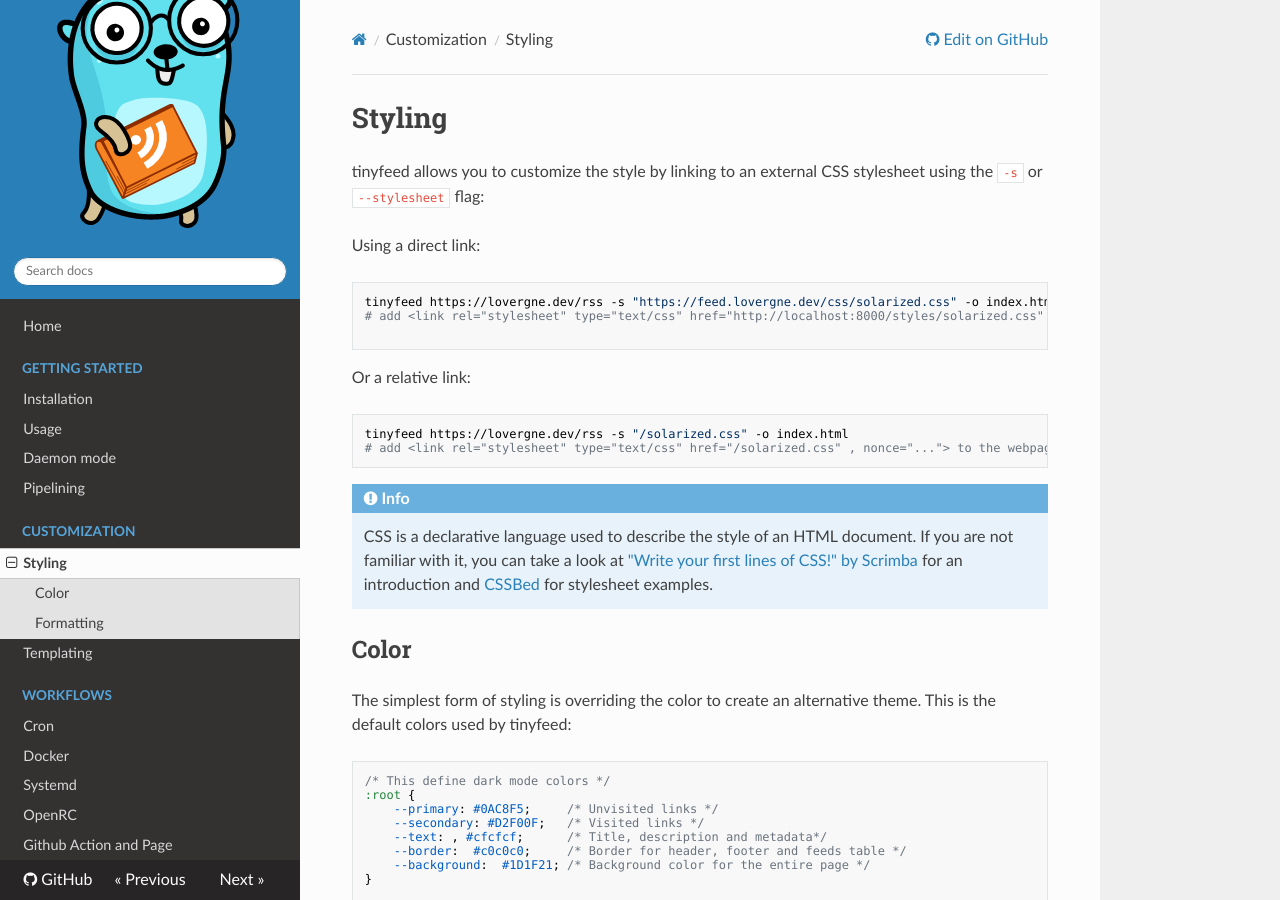
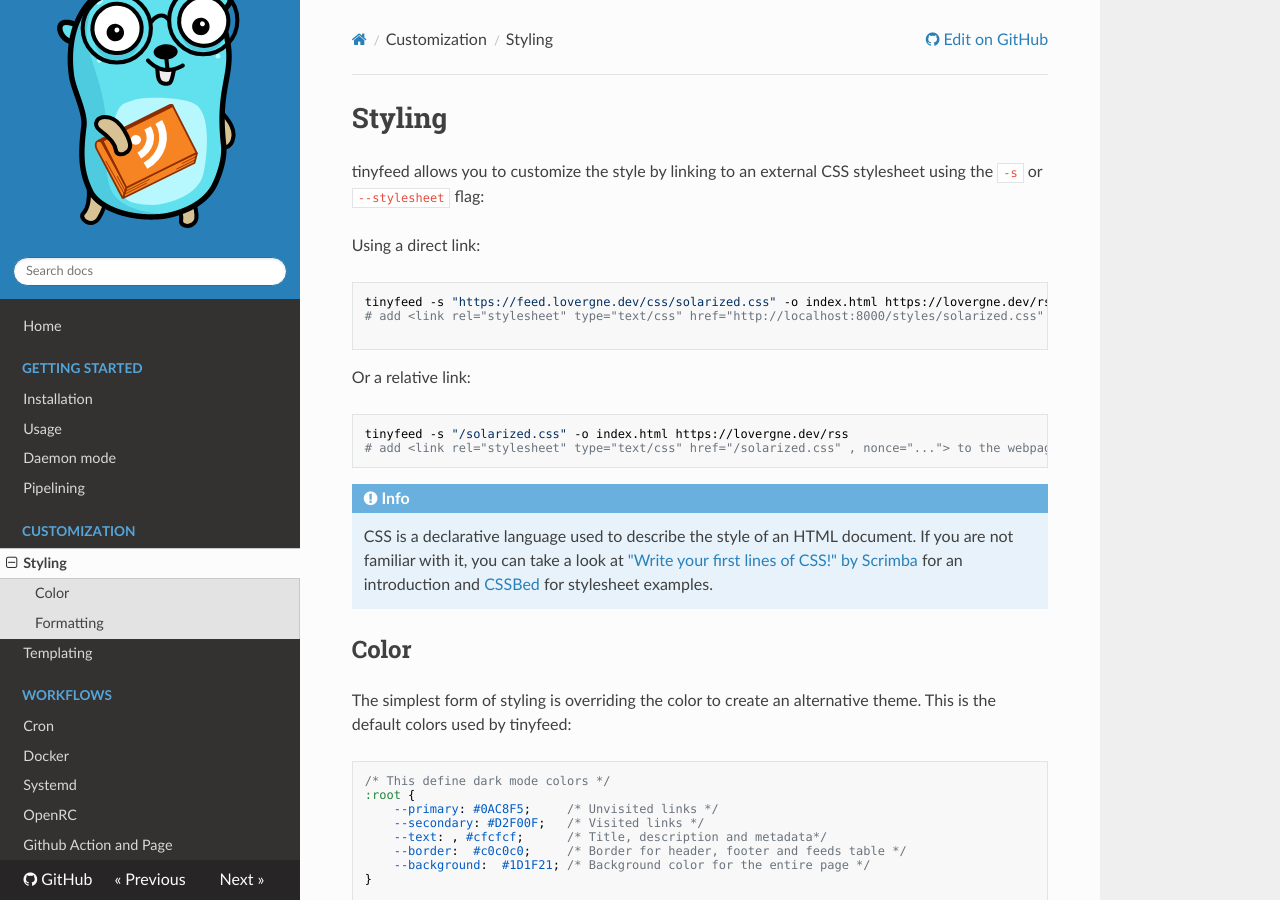
Before and after one commit to TheBigRoomXXL/tinyfeed, an MkDocs documentation site: the page built from docs/styling.md, in a window 1280 px wide and 900 px high. Built offline with MkDocs 1.6.1, drawn with Linux system fonts in a browser that asks for light colours; nearby versions of some CDN libraries.

Commit message:
docs: encorage o pass argument after option

````diff
--- a/docs/styling.md
+++ b/docs/styling.md
@@ -6,14 +6,14 @@ the `-s` or `--stylesheet` flag:
 Using a direct link:
 
 ```bash
-tinyfeed https://lovergne.dev/rss -s "https://feed.lovergne.dev/css/solarized.css" -o index.html
+tinyfeed -s "https://feed.lovergne.dev/css/solarized.css" -o index.html https://lovergne.dev/rss
 # add <link rel="stylesheet" type="text/css" href="http://localhost:8000/styles/solarized.css" , nonce="..."> to the webpage
 
 ```
 
 Or a relative link:
 ```bash
-tinyfeed https://lovergne.dev/rss -s "/solarized.css" -o index.html
+tinyfeed -s "/solarized.css" -o index.html https://lovergne.dev/rss
 # add <link rel="stylesheet" type="text/css" href="/solarized.css" , nonce="..."> to the webpage
 ```
 
````
